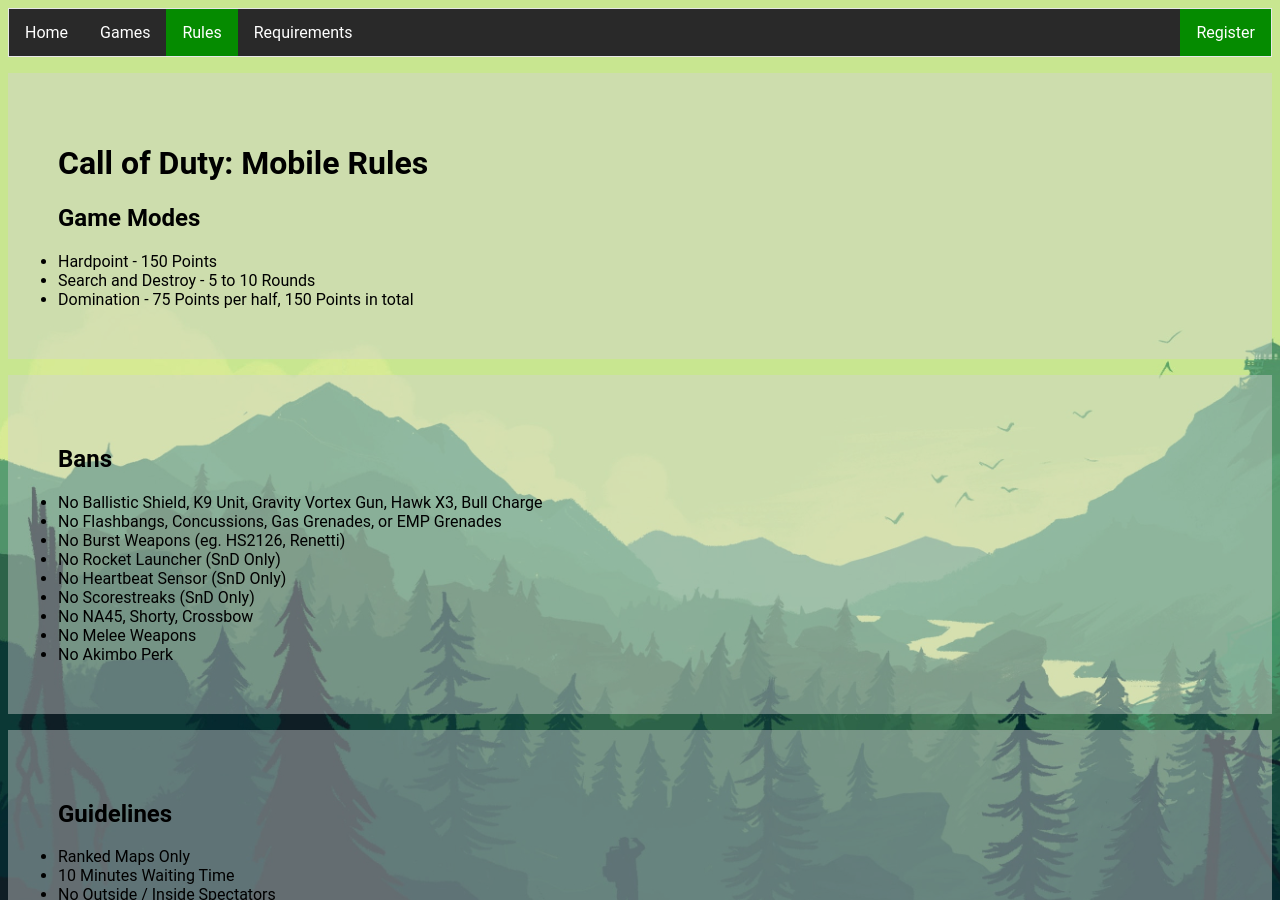
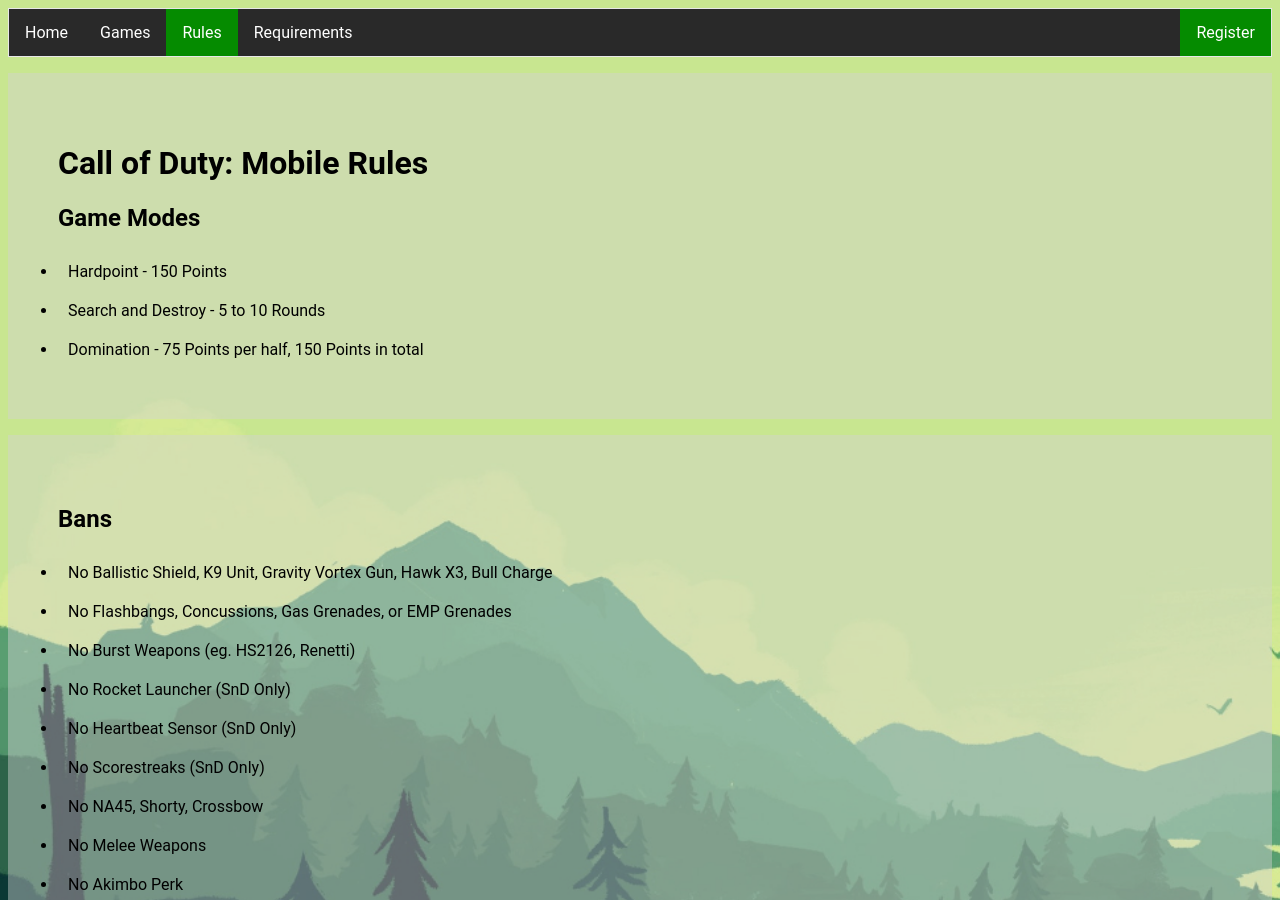
Before and after one commit to LTCL2021/LTCL, a Jekyll site: the page html/game_rules/codm.html, which Jekyll copies as it is, in a window 1280 px wide and 900 px high. Built offline with Jekyll 4.4.1, drawn with Linux system fonts in a browser that asks for light colours.

Commit message:
account for moving index.html, add spacing for every item in a list

```diff
--- a/html/game_rules/codm.html
+++ b/html/game_rules/codm.html
@@ -6,7 +6,7 @@
         <title>CODM</title>
         <link rel="stylesheet" href="../styles/style.css">
         <ul class="ul">
-            <li class="li"><a href="../index.html">Home</a></li>
+            <li class="li"><a href="../../index.html">Home</a></li>
             <li class="li"><a href="../games.html">Games</a></li>
             <li class="li"><a class="active" href="../rules.html">Rules</a></li>
             <li class="li"><a href="../requirements.html">Requirements</a></li>
@@ -16,31 +16,31 @@
             <ul class="rules">
                 <h1>Call of Duty: Mobile Rules</h1>
                 <h2>Game Modes</h2>
-                <li>Hardpoint - 150 Points</li>
-                <li>Search and Destroy - 5 to 10 Rounds</li>
-                <li>Domination - 75 Points per half, 150 Points in total</li>
+                <li class="ritem">Hardpoint - 150 Points</li>
+                <li class="ritem">Search and Destroy - 5 to 10 Rounds</li>
+                <li class="ritem">Domination - 75 Points per half, 150 Points in total</li>
             </ul>
             <ul class="rules">
                 <h2>Bans</h2>
-                <li>No Ballistic Shield, K9 Unit, Gravity Vortex Gun, Hawk X3, Bull Charge</li>
-                <li>No Flashbangs, Concussions, Gas Grenades, or EMP Grenades</li>
-                <li>No Burst Weapons (eg. HS2126, Renetti)</li>
-                <li>No Rocket Launcher (SnD Only)</li>
-                <li>No Heartbeat Sensor (SnD Only)</li>
-                <li>No Scorestreaks (SnD Only)</li>
-                <li>No NA45, Shorty, Crossbow</li>
-                <li>No Melee Weapons</li>
-                <li>No Akimbo Perk</li>
+                <li class="ritem">No Ballistic Shield, K9 Unit, Gravity Vortex Gun, Hawk X3, Bull Charge</li>
+                <li class="ritem">No Flashbangs, Concussions, Gas Grenades, or EMP Grenades</li>
+                <li class="ritem">No Burst Weapons (eg. HS2126, Renetti)</li>
+                <li class="ritem">No Rocket Launcher (SnD Only)</li>
+                <li class="ritem">No Heartbeat Sensor (SnD Only)</li>
+                <li class="ritem">No Scorestreaks (SnD Only)</li>
+                <li class="ritem">No NA45, Shorty, Crossbow</li>
+                <li class="ritem">No Melee Weapons</li>
+                <li class="ritem">No Akimbo Perk</li>
             </ul>
             <ul class="rules">
                 <h2>Guidelines</h2>
-                <li>Ranked Maps Only</li>
-                <li>10 Minutes Waiting Time</li>
-                <li>No Outside / Inside Spectators</li>
-                <li>If rules are violated on SnD, give round</li>
-                <li>If rules are violated on Respawn Modes, rematch</li>
-                <li>No Emoting, Shooting Bodies, and Tea-bagging</li>
-                <li>Macimum of 4 Timouts per team, lasts for 30 seconds</li>
+                <li class="ritem">Ranked Maps Only</li>
+                <li class="ritem">10 Minutes Waiting Time</li>
+                <li class="ritem">No Outside / Inside Spectators</li>
+                <li class="ritem">If rules are violated on SnD, give round</li>
+                <li class="ritem">If rules are violated on Respawn Modes, rematch</li>
+                <li class="ritem">No Emoting, Shooting Bodies, and Tea-bagging</li>
+                <li class="ritem">Macimum of 4 Timouts per team, lasts for 30 seconds</li>
             </ul>
             </p>
         </div>
--- a/html/games.html
+++ b/html/games.html
@@ -7,7 +7,7 @@
         <link rel="stylesheet" href="styles/style.css">
     <body>
         <ul class="ul">
-            <li class="li"><a href="index.html">Home</a></li>
+            <li class="li"><a href="../index.html">Home</a></li>
             <li class="li"><a class="active" href="games.html">Games</a></li>
             <li class="li"><a href="rules.html">Rules</a></li>
             <li class="li"><a href="requirements.html">Requirements</a></li>
--- a/html/requirements.html
+++ b/html/requirements.html
@@ -7,7 +7,7 @@
         <link rel="stylesheet" href="styles/style.css">
     <body>
         <ul class="ul">
-            <li class="li"><a href="index.html">Home</a></li>
+            <li class="li"><a href="../index.html">Home</a></li>
             <li class="li"><a href="games.html">Games</a></li>
             <li class="li"><a href="rules.html">Rules</a></li>
             <li class="li"><a class="active" href="requirements.html">Requirements</a></li>
--- a/html/rules.html
+++ b/html/rules.html
@@ -7,7 +7,7 @@
         <link rel="stylesheet" href="styles/style.css">
     <body>
         <ul class="ul">
-            <li class="li"><a href="index.html">Home</a></li>
+            <li class="li"><a href="../index.html">Home</a></li>
             <li class="li"><a href="games.html">Games</a></li>
             <li class="li"><a class="active" href="rules.html">Rules</a></li>
             <li class="li"><a href="requirements.html">Requirements</a></li>
```
Also changed, not shown: html/game_rules/mlbb.html (+7 -7 lines), html/game_rules/valorant.html (+8 -8 lines), index.html (added, +18 -0 lines).
